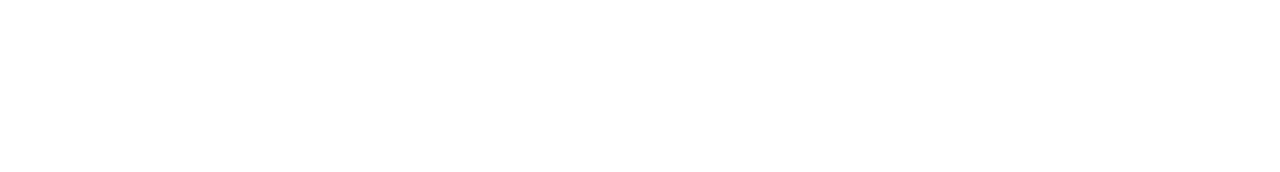
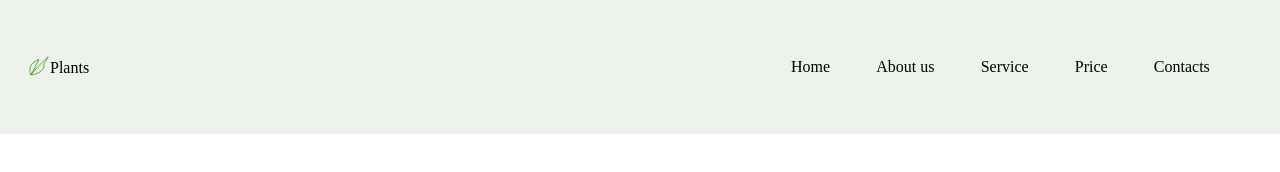
Before and after one commit to KrivichAndrey/plants, a plain HTML site: page src/index.html in a window 1280 px wide. Drawn offline with Linux system fonts and the light colour scheme; a web font is replaced by a local one.

Commit message:
feat: implement HEADER section (html + css)

```diff
--- a/src/css/global.css
+++ b/src/css/global.css
@@ -1,4 +1,6 @@
-*, *:before, *:after {
+*,
+*:before,
+*:after {
     box-sizing: border-box;
     margin: 0;
     padding: 0;
@@ -6,10 +8,13 @@
 
 body {
     font-family: 'Inter', sans-serif;
+    font-size: 1rem;
     line-height: 1.5;
 }
 
-ol, ul, dl {
+ol,
+ul,
+dl {
     list-style-type: none;
 }
 
@@ -18,11 +23,24 @@ a {
     text-decoration: none;
 }
 
-input, button, textarea, select {
+input,
+button,
+textarea,
+select {
     font: inherit;
 }
 
-img, picture, video, canvas, svg {
+img,
+picture,
+video,
+canvas,
+svg {
     display: block;
     max-width: 100%;
 }
+
+[class*=__container] {
+    max-width: 78.25rem;
+    margin: 0 auto;
+    padding: 0 15px;
+}
--- a/src/css/style.css
+++ b/src/css/style.css
@@ -3,3 +3,70 @@
     display: grid;
     grid-template-rows: auto 1fr auto;
 }
+
+/* ====== HEADER ====== */
+
+.haeder {
+    background: #EDF2EC;
+    padding: 2.625rem 0;
+    font-family: 'Inika';
+}
+
+.navbar {
+    display: flex;
+    flex-flow: row wrap;
+    justify-content: space-between;
+    align-items: center;
+    column-gap: 1rem;
+}
+
+.logo {
+    display: flex;
+    flex-wrap: nowrap;
+    align-items: center;
+    line-height: 1.3125;
+}
+
+.logo__img-wrapper {
+    width: 1.25em;
+    height: 1.25em;
+    margin-right: 0.0625em;
+    margin-bottom: 0.090625em;
+    flex: 0 0 content;
+}
+
+.logo__img {
+    width: 100%;
+    height: 100%;
+    object-fit: cover;
+}
+
+.logo__text {
+    flex-grow: 0;
+    color: #000000;
+}
+
+.navbar__menu {
+    line-height: 3.125;
+}
+
+.navbar-menu {
+    display: flex;
+    flex-basis: 29.0625rem;
+    flex-wrap: wrap;
+}
+
+.navbar-menu__item {
+    flex-grow: 1;
+}
+
+.navbar-menu__link {
+    display: inline-block;
+    padding: 0 5px;
+    color: #010201;
+}
+
+.navbar-menu__link:hover {
+    color: #E06733;
+    transition: all 0.2s linear;
+}
--- a/src/index.html
+++ b/src/index.html
@@ -17,9 +17,38 @@
 
 <body class="page">
     <div class="page-wrapper">
-        <header class="header"></header>
 
-        <main class="main"></main>
+        <header class="haeder">
+            <div class="haeder__container">
+                <nav class="header__navbar navbar">
+                    <a class="navbar__logo logo" href="#">
+                        <div class="logo__img-wrapper">
+                            <img class="logo__img" src="assets/img/svg/logo.svg"></img>
+                        </div>
+                        <div class="logo__text">Plants</div>
+                    </a>
+                    <ul class="navbar__menu navbar-menu">
+                        <li class="navbar-menu__item">
+                            <a class="navbar-menu__link" href="#">Home</a>
+                        </li>
+                        <li class="navbar-menu__item">
+                            <a class="navbar-menu__link" href="#">About us</a>
+                        </li>
+                        <li class="navbar-menu__item">
+                            <a class="navbar-menu__link" href="#">Service</a>
+                        </li>
+                        <li class="navbar-menu__item">
+                            <a class="navbar-menu__link" href="#">Price</a>
+                        </li>
+                        <li class="navbar-menu__item">
+                            <a class="navbar-menu__link" href="#">Contacts</a>
+                        </li>
+                    </ul>
+                </nav>
+            </div>
+        </header>
+
+        <main class="main"> </main>
 
         <footer class="footer"></footer>
     </div>
```
Also changed, not shown: src/assets/img/svg/logo.svg (added).
